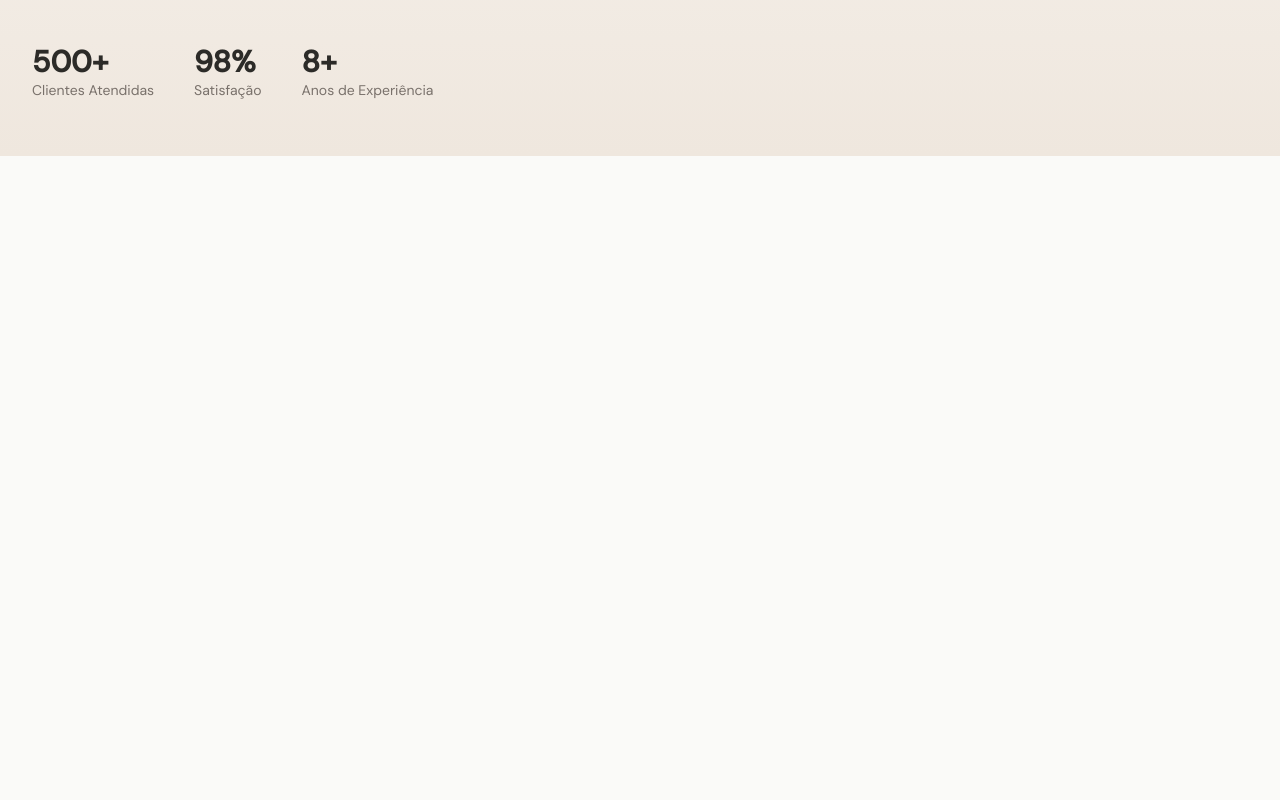
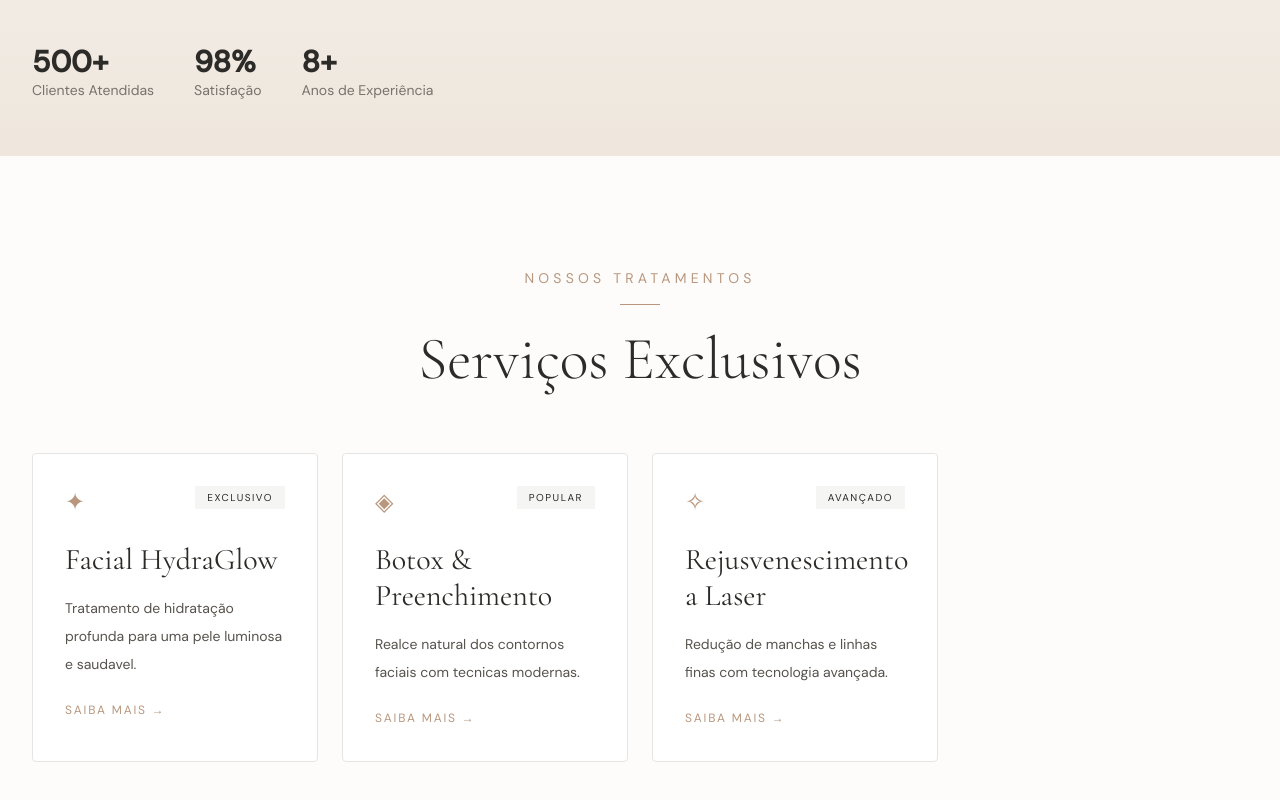
Before and after one commit to joaopaulo1101/lPG-Lumina, a React (Vite) app: page / in a window 1280 px wide. Shown: the part 644-1444 px from the top of the page. Before the commit the page ends 800 px from the top, so only its background shows below. Built offline with nearby package versions, Linux system fonts and the light colour scheme.

Commit message:
feat: add Services section with dynamic content and improved styling

```diff
--- a/src/App.jsx
+++ b/src/App.jsx
@@ -1,11 +1,13 @@
 import Navbar from "./components/layout/Navbar";
 import Hero from "./components/sections/Hero";
+import Services from "./components/sections/Services";
 
 function App() {
   return (
     <>
       <Navbar />
       <Hero />
+      <Services />
     </>
   );
 }
--- /dev/null
+++ b/src/components/sections/Services.jsx
@@ -0,0 +1,87 @@
+import { services } from "../../data/services";
+import SectionTitle from "../ui/SectionTitle";
+
+function Services() {
+  return (
+    <section
+      id="services"
+      className="py-28 px-8 bg-[#FDFCFA]"
+    >
+      <div className="max-w-7xl mx-auto">
+
+        <SectionTitle
+          label="Nossos Tratamentos"
+          title="Serviços Exclusivos"
+        />
+
+        <div className="grid md:grid-cols-2 lg:grid-cols-4 gap-6">
+
+          {services.map((service) => (
+            <div
+              key={service.title}
+              className="
+                bg-white
+                border
+                border-stone-200
+                p-8
+                rounded-sm
+                transition-all
+                duration-300
+                hover:-translate-y-2
+                hover:shadow-xl
+              "
+            >
+
+              <div className="flex justify-between items-start mb-6">
+
+                <span className="text-2xl text-[#B8977E]">
+                  {service.icon}
+                </span>
+
+                <span
+                  className="
+                    text-[10px]
+                    uppercase
+                    tracking-[0.15em]
+                    bg-stone-100
+                    px-3
+                    py-1
+                  "
+                >
+                  {service.tag}
+                </span>
+
+              </div>
+
+              <h3 className="font-display text-3xl mb-4">
+                {service.title}
+              </h3>
+
+              <p className="text-stone-600 leading-7 text-sm">
+                {service.desc}
+              </p>
+
+              <button
+                className="
+                  mt-6
+                  text-[#B8977E]
+                  text-xs
+                  uppercase
+                  tracking-[0.15em]
+                  hover:translate-x-1
+                  transition-all
+                "
+              >
+                Saiba Mais →
+              </button>
+
+            </div>
+          ))}
+
+        </div>
+      </div>
+    </section>
+  );
+}
+
+export default Services;
--- a/src/components/ui/SectionTitle.jsx
+++ b/src/components/ui/SectionTitle.jsx
@@ -1,13 +1,32 @@
 function SectionTitle({ label, title }) {
   return (
-    <div className="text-center mb-12">
-      <p className="uppercase tracking-[0.3em] text-sm text-stone-500">
+    <div className="text-center mb-16">
+
+      <p
+        className="
+          uppercase
+          tracking-[0.3em]
+          text-sm
+          text-[#B8977E]
+          mb-4
+        "
+      >
         {label}
       </p>
 
-      <h2 className="text-5xl mt-4">
+      <div className="w-10 h-px bg-[#B8977E] mx-auto mb-6"></div>
+
+      <h2
+        className="
+          font-display
+          text-5xl
+          md:text-6xl
+          font-light
+        "
+      >
         {title}
       </h2>
+
     </div>
   );
 }
```
